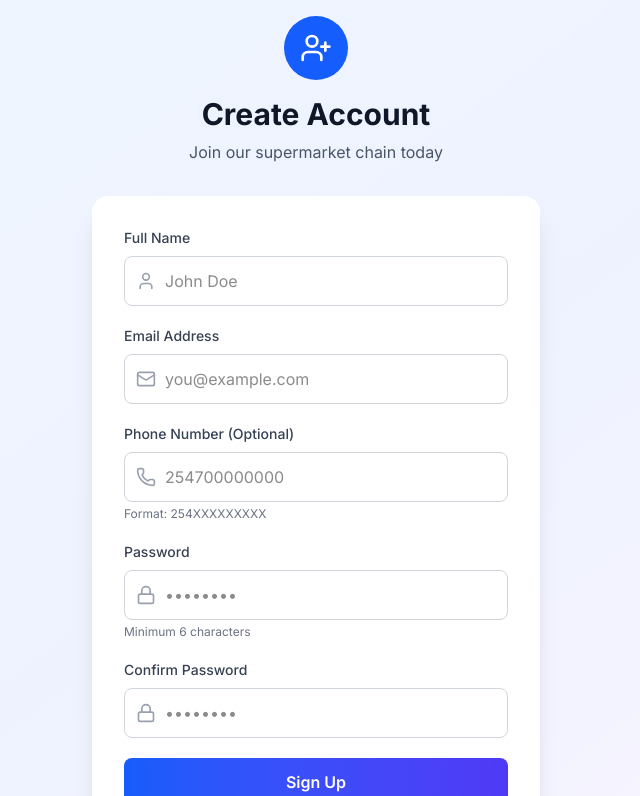
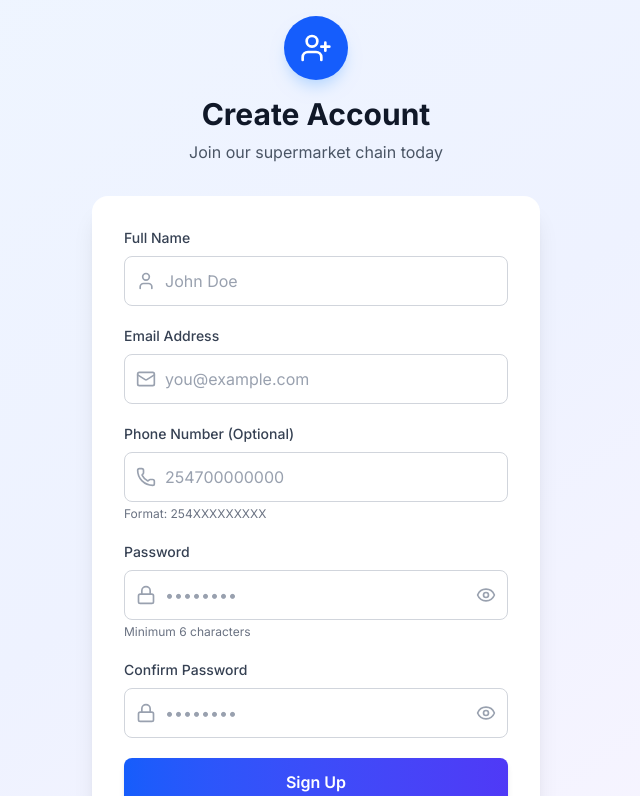
Before and after one commit to 894risper/supermarket, a Next.js app in the folder supermarket-system/: page /auth/register in a window 1280 px wide. Shown: the top 796 px of the page, without its empty margins (324-964 px from the left). Built offline with nearby package versions, Linux system fonts and the light colour scheme; no server answers.

Commit message:
Update: improved input text visibility & see/hide password

```diff
--- a/supermarket-system/src/app/auth/login/page.tsx
+++ b/supermarket-system/src/app/auth/login/page.tsx
@@ -5,11 +5,12 @@ import { useRouter } from 'next/navigation';
 import { useAuth } from '../../contexts/AuthContext';
 import toast from 'react-hot-toast';
 import Link from 'next/link';
-import { LogIn, Mail, Lock, ShoppingBag } from 'lucide-react';
+import { LogIn, Mail, Lock, ShoppingBag, Eye, EyeOff } from 'lucide-react';
 
 export default function LoginPage() {
   const [email, setEmail] = useState('');
   const [password, setPassword] = useState('');
+  const [showPassword, setShowPassword] = useState(false); // NEW STATE
   const [loading, setLoading] = useState(false);
   const { login } = useAuth();
   const router = useRouter();
@@ -18,15 +19,11 @@ export default function LoginPage() {
     e.preventDefault();
     setLoading(true);
 
-    console.log('🔐 Attempting login with:', { email });
-
     try {
       await login(email, password);
-      console.log('✅ Login successful');
       toast.success('Login successful! 🎉');
       router.push('/');
     } catch (error: any) {
-      console.error('❌ Login failed:', error);
       const errorMessage = error.response?.data?.error || error.message || 'Login failed';
       toast.error(errorMessage);
     } finally {
@@ -47,11 +44,11 @@ export default function LoginPage() {
   };
 
   return (
-    <div className="min-h-screen bg-linear-to-br from-blue-50 via-indigo-50 to-purple-50 flex items-center justify-center p-4">
+    <div className="min-h-screen bg-gradient-to-br from-blue-50 via-indigo-50 to-purple-50 flex items-center justify-center p-4">
       <div className="max-w-md w-full">
-        {/* Logo/Header */}
+        {/* Header */}
         <div className="text-center mb-8">
-          <div className="inline-flex items-center justify-center w-16 h-16 bg-blue-600 rounded-full mb-4">
+          <div className="inline-flex items-center justify-center w-16 h-16 bg-blue-600 rounded-full mb-4 shadow-lg shadow-blue-200">
             <ShoppingBag className="text-white" size={32} />
           </div>
           <h1 className="text-3xl font-bold text-gray-900">Welcome Back</h1>
@@ -74,7 +71,7 @@ export default function LoginPage() {
                   value={email}
                   onChange={(e) => setEmail(e.target.value)}
                   required
-                  className="w-full pl-10 pr-4 py-3 border border-gray-300 rounded-lg focus:ring-2 focus:ring-blue-500 focus:border-transparent transition-all"
+                  className="w-full pl-10 pr-4 py-3 border border-gray-300 rounded-lg focus:ring-2 focus:ring-blue-500 focus:border-transparent transition-all text-gray-900 placeholder-gray-400 bg-white"
                   placeholder="you@example.com"
                 />
               </div>
@@ -89,13 +86,21 @@ export default function LoginPage() {
                 <Lock className="absolute left-3 top-1/2 transform -translate-y-1/2 text-gray-400" size={20} />
                 <input
                   id="password"
-                  type="password"
+                  type={showPassword ? "text" : "password"}
                   value={password}
                   onChange={(e) => setPassword(e.target.value)}
                   required
-                  className="w-full pl-10 pr-4 py-3 border border-gray-300 rounded-lg focus:ring-2 focus:ring-blue-500 focus:border-transparent transition-all"
+                  className="w-full pl-10 pr-12 py-3 border border-gray-300 rounded-lg focus:ring-2 focus:ring-blue-500 focus:border-transparent transition-all text-gray-900 placeholder-gray-400 bg-white"
                   placeholder="••••••••"
                 />
+                {/* TOGGLE BUTTON */}
+                <button
+                  type="button"
+                  onClick={() => setShowPassword(!showPassword)}
+                  className="absolute right-3 top-1/2 transform -translate-y-1/2 text-gray-400 hover:text-gray-600 focus:outline-none"
+                >
+                  {showPassword ? <EyeOff size={20} /> : <Eye size={20} />}
+                </button>
               </div>
             </div>
 
@@ -103,7 +108,7 @@ export default function LoginPage() {
             <button
               type="submit"
               disabled={loading}
-              className="w-full bg-linear-to-r from-blue-600 to-indigo-600 text-white py-3 rounded-lg font-semibold hover:from-blue-700 hover:to-indigo-700 disabled:opacity-50 disabled:cursor-not-allowed transition-all transform hover:scale-[1.02] active:scale-[0.98] flex items-center justify-center gap-2"
+              className="w-full bg-gradient-to-r from-blue-600 to-indigo-600 text-white py-3 rounded-lg font-semibold hover:from-blue-700 hover:to-indigo-700 disabled:opacity-50 disabled:cursor-not-allowed transition-all transform hover:scale-[1.02] active:scale-[0.98] flex items-center justify-center gap-2 shadow-md"
             >
               {loading ? (
                 <>
@@ -119,7 +124,6 @@ export default function LoginPage() {
             </button>
           </form>
 
-          {/* Sign Up Link */}
           <div className="mt-6 text-center">
             <p className="text-gray-600">
               Don't have an account?{' '}
@@ -131,38 +135,25 @@ export default function LoginPage() {
 
           {/* Demo Credentials */}
           <div className="mt-8 pt-6 border-t border-gray-200">
-            <p className="text-sm text-gray-600 font-semibold mb-3 text-center">Demo Accounts:</p>
+            <p className="text-xs font-bold text-gray-400 uppercase tracking-wider text-center mb-4">Quick Demo Access</p>
             <div className="grid grid-cols-2 gap-3">
               <button
                 type="button"
                 onClick={() => fillDemoCredentials('admin')}
-                className="px-4 py-2 bg-purple-100 text-purple-700 rounded-lg hover:bg-purple-200 transition-colors text-sm font-medium"
+                className="px-4 py-2 bg-purple-50 text-purple-700 border border-purple-100 rounded-lg hover:bg-purple-100 transition-colors text-sm font-medium"
               >
-                👨‍💼 Admin Login
+                👨‍💼 Admin
               </button>
               <button
                 type="button"
                 onClick={() => fillDemoCredentials('customer')}
-                className="px-4 py-2 bg-green-100 text-green-700 rounded-lg hover:bg-green-200 transition-colors text-sm font-medium"
+                className="px-4 py-2 bg-green-50 text-green-700 border border-green-100 rounded-lg hover:bg-green-100 transition-colors text-sm font-medium"
               >
-                🛒 Customer Login
+                🛒 Customer
               </button>
-            </div>
-            <div className="mt-3 space-y-1">
-              <p className="text-xs text-gray-500 text-center">
-                <span className="font-medium">Admin:</span> admin@supermarket.com
-              </p>
-              <p className="text-xs text-gray-500 text-center">
-                <span className="font-medium">Customer:</span> john@example.com
-              </p>
             </div>
           </div>
         </div>
-
-        {/* Footer Note */}
-        <p className="text-center text-sm text-gray-500 mt-6">
-          Secure login powered by JWT authentication
-        </p>
       </div>
     </div>
   );
--- a/supermarket-system/src/app/auth/register/page.tsx
+++ b/supermarket-system/src/app/auth/register/page.tsx
@@ -5,7 +5,7 @@ import { useRouter } from 'next/navigation';
 import { useAuth } from '../../contexts/AuthContext';
 import toast from 'react-hot-toast';
 import Link from 'next/link';
-import { UserPlus, Mail, Lock, User, Phone } from 'lucide-react';
+import { UserPlus, Mail, Lock, User, Phone, Eye, EyeOff } from 'lucide-react';
 
 export default function RegisterPage() {
   const [formData, setFormData] = useState({
@@ -15,6 +15,8 @@ export default function RegisterPage() {
     confirmPassword: '',
     phone: '',
   });
+  const [showPassword, setShowPassword] = useState(false);
+  const [showConfirmPassword, setShowConfirmPassword] = useState(false);
   const [loading, setLoading] = useState(false);
   const { register } = useAuth();
   const router = useRouter();
@@ -26,17 +28,14 @@ export default function RegisterPage() {
   const handleSubmit = async (e: React.FormEvent) => {
     e.preventDefault();
 
-    // Validation
     if (formData.password !== formData.confirmPassword) {
       toast.error('Passwords do not match');
       return;
     }
-
     if (formData.password.length < 6) {
       toast.error('Password must be at least 6 characters');
       return;
     }
-
     if (formData.name.trim().length < 2) {
       toast.error('Name must be at least 2 characters');
       return;
@@ -57,25 +56,21 @@ export default function RegisterPage() {
   };
 
   return (
-    <div className="min-h-screen bg-linear-to-br from-blue-50 via-indigo-50 to-purple-50 flex items-center justify-center p-4">
+    <div className="min-h-screen bg-gradient-to-br from-blue-50 via-indigo-50 to-purple-50 flex items-center justify-center p-4">
       <div className="max-w-md w-full">
-        {/* Logo/Header */}
         <div className="text-center mb-8">
-          <div className="inline-flex items-center justify-center w-16 h-16 bg-blue-600 rounded-full mb-4">
+          <div className="inline-flex items-center justify-center w-16 h-16 bg-blue-600 rounded-full mb-4 shadow-lg shadow-blue-200">
             <UserPlus className="text-white" size={32} />
           </div>
           <h1 className="text-3xl font-bold text-gray-900">Create Account</h1>
           <p className="text-gray-600 mt-2">Join our supermarket chain today</p>
         </div>
 
-        {/* Form Card */}
         <div className="bg-white rounded-2xl shadow-xl p-8">
           <form onSubmit={handleSubmit} className="space-y-5">
-            {/* Name Field */}
+            {/* Name */}
             <div>
-              <label htmlFor="name" className="block text-sm font-medium text-gray-700 mb-2">
-                Full Name
-              </label>
+              <label htmlFor="name" className="block text-sm font-medium text-gray-700 mb-2">Full Name</label>
               <div className="relative">
                 <User className="absolute left-3 top-1/2 transform -translate-y-1/2 text-gray-400" size={20} />
                 <input
@@ -85,17 +80,15 @@ export default function RegisterPage() {
                   value={formData.name}
                   onChange={handleChange}
                   required
-                  className="w-full pl-10 pr-4 py-3 border border-gray-300 rounded-lg focus:ring-2 focus:ring-blue-500 focus:border-transparent transition-all"
+                  className="w-full pl-10 pr-4 py-3 border border-gray-300 rounded-lg focus:ring-2 focus:ring-blue-500 focus:border-transparent transition-all text-gray-900 placeholder-gray-400 bg-white"
                   placeholder="John Doe"
                 />
               </div>
             </div>
 
-            {/* Email Field */}
+            {/* Email */}
             <div>
-              <label htmlFor="email" className="block text-sm font-medium text-gray-700 mb-2">
-                Email Address
-              </label>
+              <label htmlFor="email" className="block text-sm font-medium text-gray-700 mb-2">Email Address</label>
               <div className="relative">
                 <Mail className="absolute left-3 top-1/2 transform -translate-y-1/2 text-gray-400" size={20} />
                 <input
@@ -105,17 +98,15 @@ export default function RegisterPage() {
                   value={formData.email}
                   onChange={handleChange}
                   required
-                  className="w-full pl-10 pr-4 py-3 border border-gray-300 rounded-lg focus:ring-2 focus:ring-blue-500 focus:border-transparent transition-all"
+                  className="w-full pl-10 pr-4 py-3 border border-gray-300 rounded-lg focus:ring-2 focus:ring-blue-500 focus:border-transparent transition-all text-gray-900 placeholder-gray-400 bg-white"
                   placeholder="you@example.com"
                 />
               </div>
             </div>
 
-            {/* Phone Field */}
+            {/* Phone */}
             <div>
-              <label htmlFor="phone" className="block text-sm font-medium text-gray-700 mb-2">
-                Phone Number (Optional)
-              </label>
+              <label htmlFor="phone" className="block text-sm font-medium text-gray-700 mb-2">Phone Number (Optional)</label>
               <div className="relative">
                 <Phone className="absolute left-3 top-1/2 transform -translate-y-1/2 text-gray-400" size={20} />
                 <input
@@ -124,72 +115,78 @@ export default function RegisterPage() {
                   type="tel"
                   value={formData.phone}
                   onChange={handleChange}
-                  className="w-full pl-10 pr-4 py-3 border border-gray-300 rounded-lg focus:ring-2 focus:ring-blue-500 focus:border-transparent transition-all"
+                  className="w-full pl-10 pr-4 py-3 border border-gray-300 rounded-lg focus:ring-2 focus:ring-blue-500 focus:border-transparent transition-all text-gray-900 placeholder-gray-400 bg-white"
                   placeholder="254700000000"
                 />
               </div>
               <p className="text-xs text-gray-500 mt-1">Format: 254XXXXXXXXX</p>
             </div>
 
-            {/* Password Field */}
+            {/* Password */}
             <div>
-              <label htmlFor="password" className="block text-sm font-medium text-gray-700 mb-2">
-                Password
-              </label>
+              <label htmlFor="password" className="block text-sm font-medium text-gray-700 mb-2">Password</label>
               <div className="relative">
                 <Lock className="absolute left-3 top-1/2 transform -translate-y-1/2 text-gray-400" size={20} />
                 <input
                   id="password"
                   name="password"
-                  type="password"
+                  type={showPassword ? "text" : "password"}
                   value={formData.password}
                   onChange={handleChange}
                   required
-                  className="w-full pl-10 pr-4 py-3 border border-gray-300 rounded-lg focus:ring-2 focus:ring-blue-500 focus:border-transparent transition-all"
+                  className="w-full pl-10 pr-12 py-3 border border-gray-300 rounded-lg focus:ring-2 focus:ring-blue-500 focus:border-transparent transition-all text-gray-900 placeholder-gray-400 bg-white"
                   placeholder="••••••••"
                 />
+                <button
+                  type="button"
+                  onClick={() => setShowPassword(!showPassword)}
+                  className="absolute right-3 top-1/2 transform -translate-y-1/2 text-gray-400 hover:text-gray-600 focus:outline-none"
+                >
+                  {showPassword ? <EyeOff size={20} /> : <Eye size={20} />}
+                </button>
               </div>
               <p className="text-xs text-gray-500 mt-1">Minimum 6 characters</p>
             </div>
 
-            {/* Confirm Password Field */}
+            {/* Confirm Password */}
             <div>
-              <label htmlFor="confirmPassword" className="block text-sm font-medium text-gray-700 mb-2">
-                Confirm Password
-              </label>
+              <label htmlFor="confirmPassword" className="block text-sm font-medium text-gray-700 mb-2">Confirm Password</label>
               <div className="relative">
                 <Lock className="absolute left-3 top-1/2 transform -translate-y-1/2 text-gray-400" size={20} />
                 <input
                   id="confirmPassword"
                   name="confirmPassword"
-                  type="password"
+                  type={showConfirmPassword ? "text" : "password"}
                   value={formData.confirmPassword}
                   onChange={handleChange}
                   required
-                  className="w-full pl-10 pr-4 py-3 border border-gray-300 rounded-lg focus:ring-2 focus:ring-blue-500 focus:border-transparent transition-all"
+                  className="w-full pl-10 pr-12 py-3 border border-gray-300 rounded-lg focus:ring-2 focus:ring-blue-500 focus:border-transparent transition-all text-gray-900 placeholder-gray-400 bg-white"
                   placeholder="••••••••"
                 />
+                <button
+                  type="button"
+                  onClick={() => setShowConfirmPassword(!showConfirmPassword)}
+                  className="absolute right-3 top-1/2 transform -translate-y-1/2 text-gray-400 hover:text-gray-600 focus:outline-none"
+                >
+                  {showConfirmPassword ? <EyeOff size={20} /> : <Eye size={20} />}
+                </button>
               </div>
             </div>
 
-            {/* Submit Button */}
             <button
               type="submit"
               disabled={loading}
-              className="w-full bg-linear-to-r from-blue-600 to-indigo-600 text-white py-3 rounded-lg font-semibold hover:from-blue-700 hover:to-indigo-700 disabled:opacity-50 disabled:cursor-not-allowed transition-all transform hover:scale-[1.02] active:scale-[0.98]"
+              className="w-full bg-gradient-to-r from-blue-600 to-indigo-600 text-white py-3 rounded-lg font-semibold hover:from-blue-700 hover:to-indigo-700 disabled:opacity-50 disabled:cursor-not-allowed transition-all transform hover:scale-[1.02] active:scale-[0.98] shadow-md"
             >
               {loading ? (
                 <span className="flex items-center justify-center gap-2">
                   <div className="animate-spin rounded-full h-5 w-5 border-b-2 border-white"></div>
                   Creating Account...
                 </span>
-              ) : (
-                'Sign Up'
-              )}
+              ) : 'Sign Up'}
             </button>
           </form>
 
-          {/* Sign In Link */}
           <div className="mt-6 text-center">
             <p className="text-gray-600">
               Already have an account?{' '}
@@ -199,11 +196,6 @@ export default function RegisterPage() {
             </p>
           </div>
         </div>
-
-        {/* Footer Note */}
-        <p className="text-center text-sm text-gray-500 mt-6">
-          By signing up, you agree to our Terms of Service and Privacy Policy
-        </p>
       </div>
     </div>
   );
```
Also changed, not shown: supermarket-system/src/app/customer/shop/page.tsx (+10 -10 lines).
